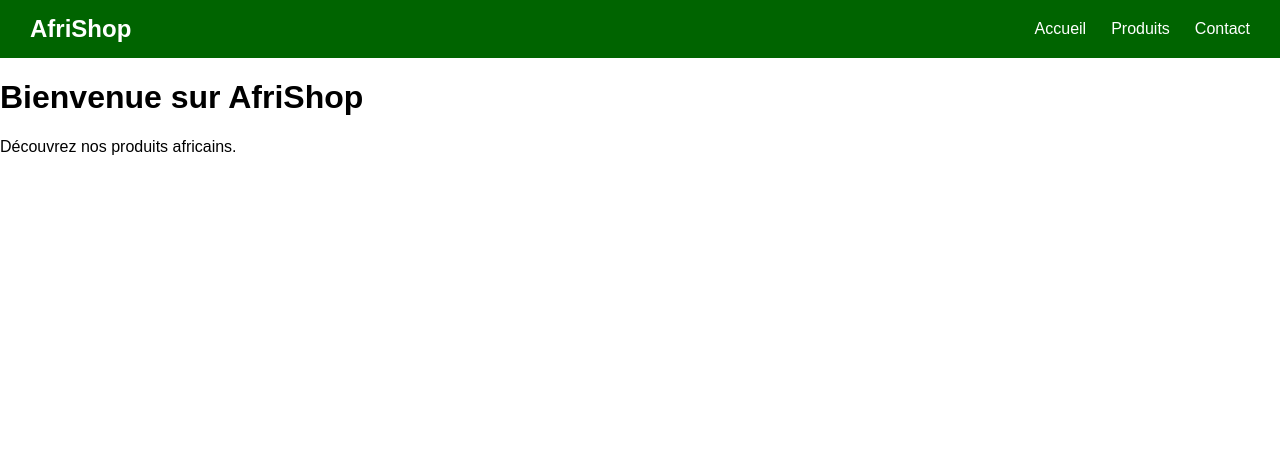
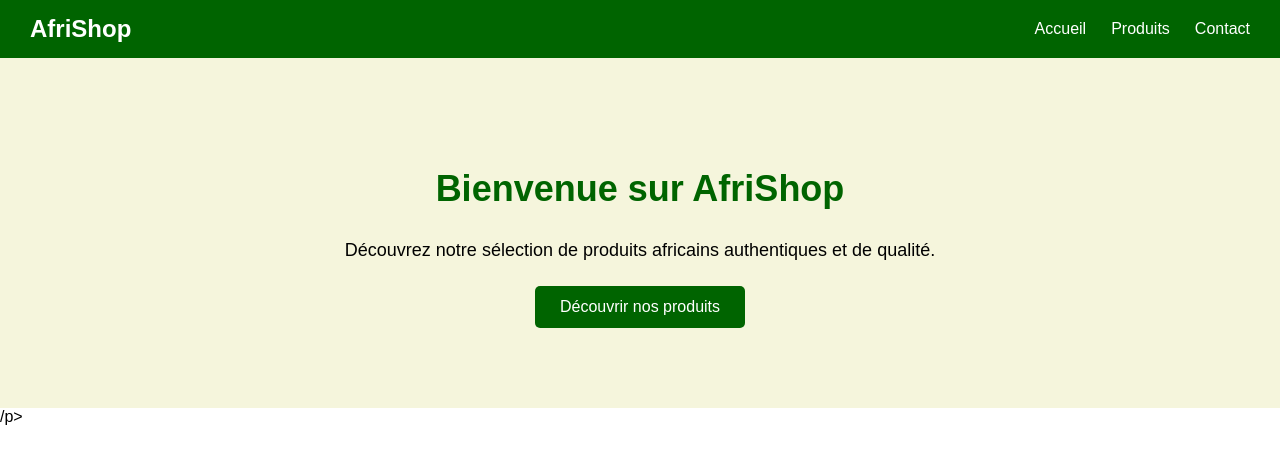
Before and after one commit to Berole42/AfriShop-, a plain HTML site: page index.html in a window 1280 px wide. Drawn offline with Linux system fonts and the light colour scheme.

Commit message:
feat: ajouter la section accueil

```diff
--- a/index.html
+++ b/index.html
@@ -13,7 +13,15 @@
         </nav>
     </header>
 
+    <section id="accueil">
     <h1>Bienvenue sur AfriShop</h1>
-    <p>Découvrez nos produits africains.</p>
+
+    <p>
+        Découvrez notre sélection de produits africains
+        authentiques et de qualité.
+    </p>
+
+    <a href="#produits" class="btn">Découvrir nos produits</a>
+</section>/p>
 
 </body>
--- a/style.css
+++ b/style.css
@@ -31,3 +31,27 @@ nav ul li a {
     color: white;
     text-decoration: none;
 }
+#accueil {
+    background-color: beige;
+    text-align: center;
+    padding: 80px 20px;
+}
+
+#accueil h1 {
+    color: darkgreen;
+    font-size: 36px;
+}
+
+#accueil p {
+    font-size: 18px;
+    margin-bottom: 25px;
+}
+
+.btn {
+    display: inline-block;
+    background-color: darkgreen;
+    color: white;
+    padding: 12px 25px;
+    text-decoration: none;
+    border-radius: 5px;
+}
```
